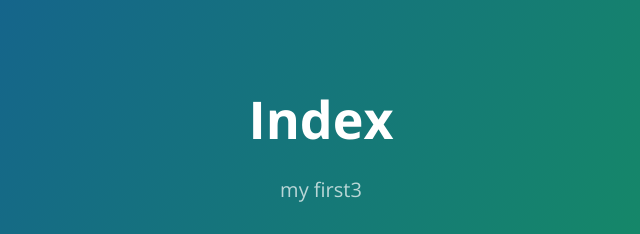
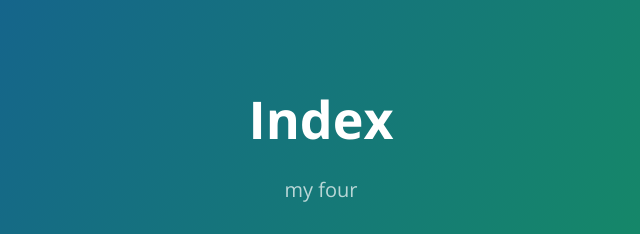
Before and after one commit to huang1033282183/index, a plain HTML site: page index.html in a window 1280 px wide. Shown: the top 234 px of the page, 319-959 px from the left. Drawn offline with nearby package versions, Linux system fonts and the light colour scheme.

Commit message:
四次提交

```diff
--- a/index.html
+++ b/index.html
@@ -12,7 +12,7 @@
   <body>
     <section class="page-header">
       <h1 class="project-name">Index</h1>
-      <h2 class="project-tagline">my first3</h2>
+      <h2 class="project-tagline">my four</h2>
       <a href="https://github.com/huang1033282183/index" class="btn">View on GitHub</a>
       <a href="https://github.com/huang1033282183/index/zipball/master" class="btn">Download .zip</a>
       <a href="https://github.com/huang1033282183/index/tarball/master" class="btn">Download .tar.gz</a>
```
